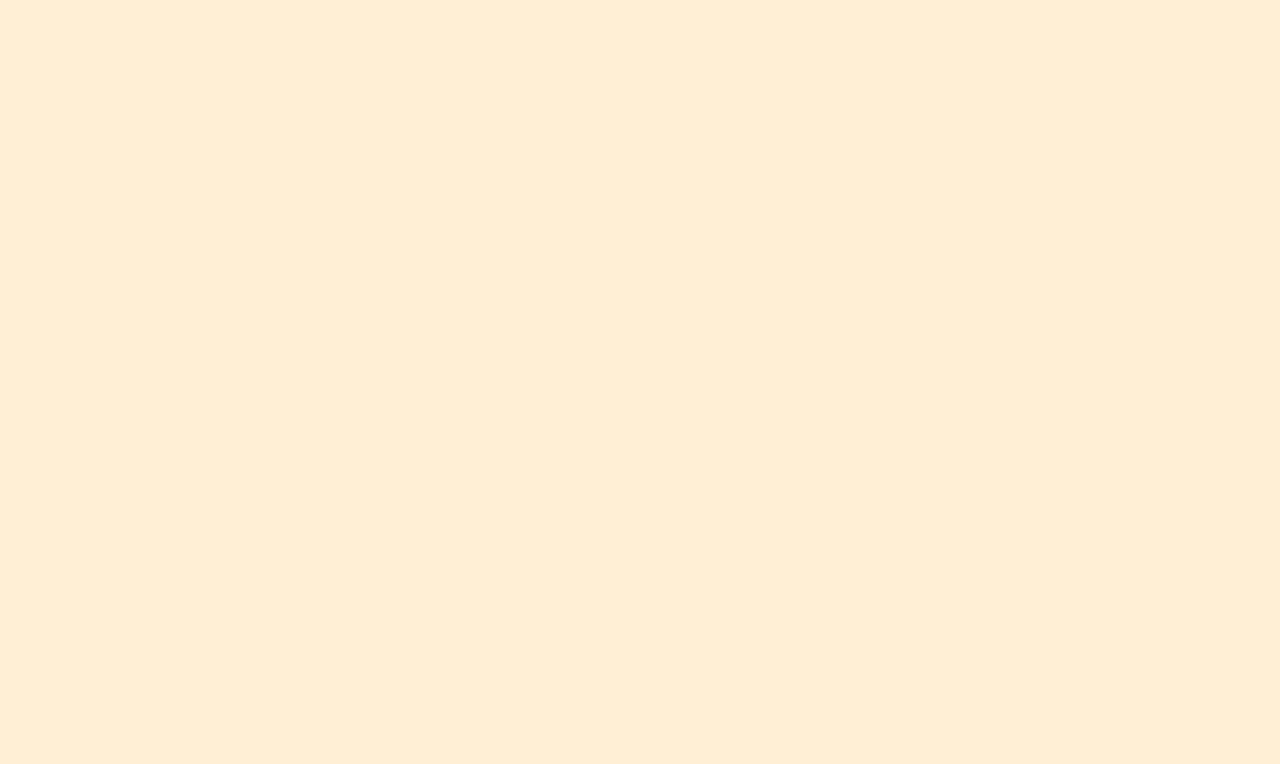
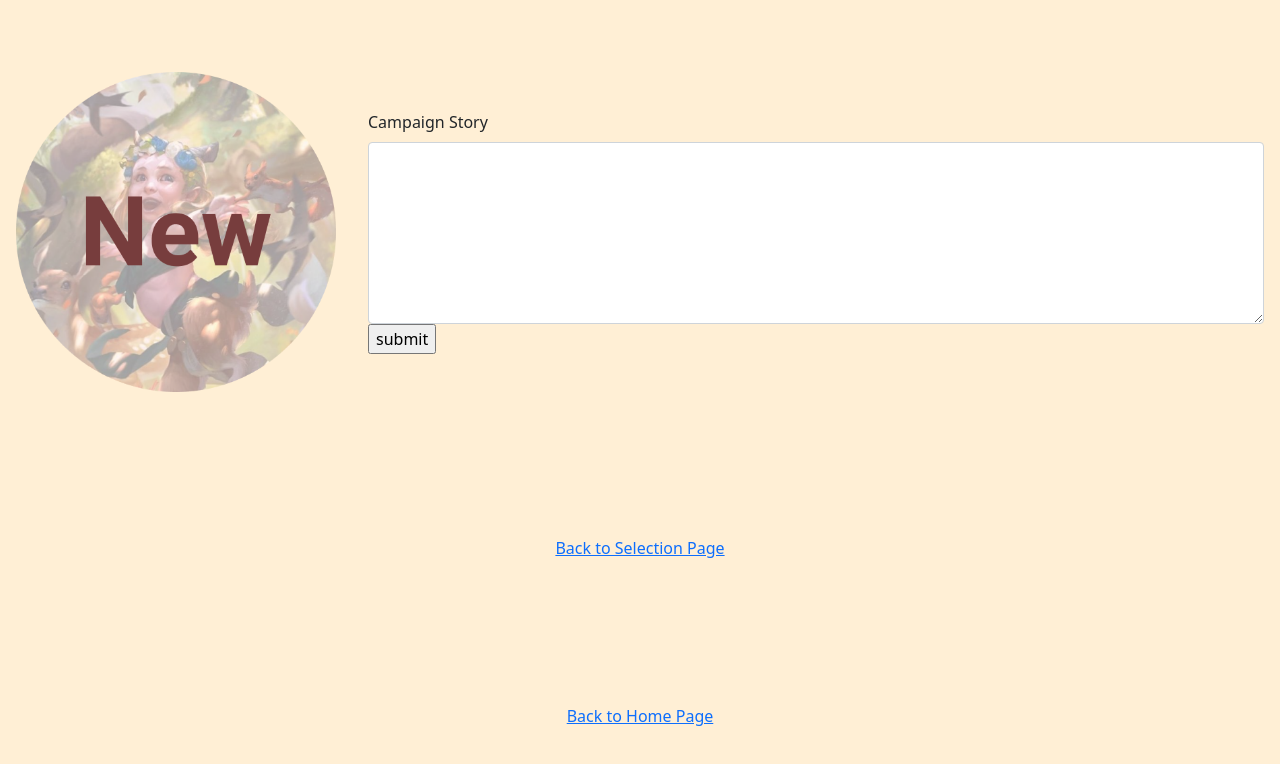
Before and after one commit to fadiatamny/AID-Master, a React (Create React App) app in the folder fate/: page /newGame in a window 1280 px wide. Shown: the top 764 px of the page. Built offline with nearby package versions, Linux system fonts and the light colour scheme.

Commit message:
create home page, adventurer login base, dm choose screen, new campaign base + fix input component to have an onchange attribute

```diff
--- a/fate/src/App.tsx
+++ b/fate/src/App.tsx
@@ -1,12 +1,22 @@
 import { BrowserRouter as Router, Route } from 'react-router-dom'
 import './index.css'
 import 'bootstrap/dist/css/bootstrap.min.css'
+import HomePage from './pages/StartingPages/HomaPage'
+import AdvLoginScreen from './pages/StartingPages/AdvLoginScreen'
+import DMLoginScreen from './pages/StartingPages/DMLoginScreen'
+import NewGame from './pages/StartingPages/DM/NewGame'
+import UploadGame from './pages/StartingPages/DM/UploadGame'
 import Test from './pages/Test'
 
 export default function App() {
     return (
         <Router>
-            <Route path="/" exact component={Test} />
+            <Route path="/" exact component={HomePage} />
+            <Route path="/AdventurerLogin" component={AdvLoginScreen} />
+            <Route path="/DMLogin" component={DMLoginScreen} />
+            <Route path="/newGame" component={NewGame} />
+            <Route path="/gameUpload" component={UploadGame} />
+            <Route path="/test" component={Test} />
         </Router>
     )
 }
--- a/fate/src/components/Input/Input.tsx
+++ b/fate/src/components/Input/Input.tsx
@@ -1,12 +1,26 @@
-// import styles from './Input.module.css'
+import React from 'react'
 
 export interface InputProps {
     label: string
     placeholder: string
+    id: string
+    className?: string
+    onChange?: (event: React.ChangeEvent<HTMLInputElement>) => void
 }
 
-const Input = ({ label, placeholder }: InputProps) => {
+const defaultProps: InputProps = {
+    id: '',
+    label: 'input label',
+    placeholder: 'placeholder',
+    className: '',
+    onChange: (event: React.ChangeEvent<HTMLInputElement>) => {
+        return event.target.value
+    }
+}
+
+const Input = ({ label, placeholder, id, className, onChange }: InputProps = defaultProps) => {
     return (
+        <div className={className}>
             <div className="input-group mb-3 ml-5 mr-5">
                 <input
                     type="text"
@@ -14,6 +28,8 @@ const Input = ({ label, placeholder }: InputProps) => {
                     placeholder={placeholder}
                     aria-label="Username"
                     aria-describedby="basic-addon1"
+                    id={id}
+                    onChange={onChange}
                 />
                 <div className="input-group-prepend">
                     <span className="input-group-text" id="basic-addon1">
@@ -21,6 +37,7 @@ const Input = ({ label, placeholder }: InputProps) => {
                     </span>
                 </div>
             </div>
+        </div>
     )
 }
 
--- /dev/null
+++ b/fate/src/pages/StartingPages/AdvLoginScreen.tsx
@@ -0,0 +1,39 @@
+import styles from './StartingPages.module.css'
+import Input from '../../components/Input/Input'
+import AdvCircle from '../../assets/images/CircleAdventurer.png'
+import { useState } from 'react'
+import { Link } from 'react-router-dom'
+
+const AdvLoginScreen = () => {
+    const [roomNumber, setRoomNumber] = useState('')
+
+    const handleSubmit = (event: React.FormEvent) => {
+        event.preventDefault()
+        alert(roomNumber)
+    }
+
+    const handleChange = (event: React.ChangeEvent<HTMLInputElement>) => {
+        setRoomNumber(event.target.value)
+    }
+
+    return (
+        <div className={styles.container}>
+            <img src={AdvCircle} className={styles.roundImage} />
+            <form onSubmit={handleSubmit}>
+                <Input
+                    id="AdvRoomEnter"
+                    className={styles.advRoomCode}
+                    label="Enter Room Code"
+                    placeholder="xxxx-xxxx-xxxx-xxxx"
+                    onChange={handleChange}
+                />
+                <input type="submit" value="submit" />
+            </form>
+            <Link className={styles.backButton} to="/">
+                Back to Home Page
+            </Link>
+        </div>
+    )
+}
+
+export default AdvLoginScreen
--- /dev/null
+++ b/fate/src/pages/StartingPages/DM/NewGame.tsx
@@ -0,0 +1,48 @@
+import styles from '../StartingPages.module.css'
+import { Link } from 'react-router-dom'
+import Form from 'react-bootstrap/Form'
+import newCircle from '../../../assets/images/CircleNew.png'
+import { useState } from 'react'
+
+const NewGame = () => {
+    const [campaign, setCampaign] = useState('')
+    const [submitFlag, setSubmitFlag] = useState(false)
+
+    const handleSubmit = (event: React.FormEvent) => {
+        event.preventDefault()
+        setSubmitFlag(false)
+        setCampaign(campaign)
+        alert(campaign)
+    }
+
+    const handleChange = (event: React.ChangeEvent<HTMLInputElement>) => {
+        setCampaign(event.target.value)
+    }
+
+    return (
+        <div className={styles.container}>
+            <img src={newCircle} className={styles.roundImage} />
+            <Form className={styles.textarea} onSubmit={handleSubmit}>
+                <Form.Group controlId="campaignStory">
+                    <Form.Label>Campaign Story</Form.Label>
+                    <Form.Control
+                        as="textarea"
+                        rows={7}
+                        readOnly={submitFlag}
+                        onChange={handleChange}
+                        value={campaign}
+                    />
+                </Form.Group>
+                <input type="submit" value="submit" />
+            </Form>
+            <Link className={styles.backButton} to="/DMLogin">
+                Back to Selection Page
+            </Link>
+            <Link className={styles.backButton} to="/">
+                Back to Home Page
+            </Link>
+        </div>
+    )
+}
+
+export default NewGame
--- /dev/null
+++ b/fate/src/pages/StartingPages/DM/UploadGame.tsx
@@ -0,0 +1,18 @@
+import styles from '../StartingPages.module.css'
+import { Link } from 'react-router-dom'
+
+const UploadGame = () => {
+    return (
+        <div className={styles.container}>
+            <h1>upload</h1>
+            <Link className={styles.backButton} to="/DMLogin">
+                Back to Selection Page
+            </Link>
+            <Link className={styles.backButton} to="/">
+                Back to Home Page
+            </Link>
+        </div>
+    )
+}
+
+export default UploadGame
--- /dev/null
+++ b/fate/src/pages/StartingPages/DMLoginScreen.tsx
@@ -0,0 +1,24 @@
+import { Link } from 'react-router-dom'
+import styles from './StartingPages.module.css'
+import newCircle from '../../assets/images/CircleNew.png'
+import uploadCircle from '../../assets/images/CircleUpload.png'
+import logo from '../../assets/images/Logo.png'
+
+const DMLoginScreen = () => {
+    return (
+        <div className={styles.container}>
+            <Link to="/newGame">
+                <img src={newCircle} className={styles.roundImage} />
+            </Link>
+            <img src={logo} alt="AID Master logo" className={styles.logo} />
+            <Link to="/gameUpload">
+                <img src={uploadCircle} className={styles.roundImage} />
+            </Link>
+            <Link className={styles.backButton} to="/">
+                Back to Home Page
+            </Link>
+        </div>
+    )
+}
+
+export default DMLoginScreen
--- /dev/null
+++ b/fate/src/pages/StartingPages/HomaPage.tsx
@@ -0,0 +1,21 @@
+import { Link } from 'react-router-dom'
+import styles from './StartingPages.module.css'
+import logo from '../../assets/images/Logo.png'
+import AdvCircle from '../../assets/images/CircleAdventurer.png'
+import DMCircle from '../../assets/images/CircleDM.png'
+
+const HomaPage = () => {
+    return (
+        <div className={styles.container}>
+            <Link to="/AdventurerLogin">
+                <img src={AdvCircle} className={styles.roundImage} />
+            </Link>
+            <img src={logo} alt="AID Master logo" className={styles.logo} />
+            <Link to="/DMLogin">
+                <img src={DMCircle} className={styles.roundImage} />
+            </Link>
+        </div>
+    )
+}
+
+export default HomaPage
--- /dev/null
+++ b/fate/src/pages/StartingPages/StartingPages.module.css
@@ -0,0 +1,29 @@
+.container {
+    display: flex;
+    justify-content: space-around;
+    align-items: center;
+    margin: 0 auto;
+    height: 100vh;
+    flex-wrap: wrap;
+}
+
+.roundImage {
+    width: 25vw;
+}
+
+.logo {
+    width: 30vw;
+}
+
+.advRoomCode {
+    width: 60vw;
+}
+
+.backButton {
+    flex-basis: 100vw;
+    text-align: center;
+}
+
+.textarea{
+    flex-basis: 70%;
+}
--- a/fate/src/pages/Test.tsx
+++ b/fate/src/pages/Test.tsx
@@ -38,7 +38,8 @@ const Test = () => {
             <PlusMinus onClick={clickButtton}>
                 <p>-</p>
             </PlusMinus>
-            <Input label="Character Name" placeholder="Smittens the Unbroken" />
+            <Input id="Chartest" label="Character Name" placeholder="Smittens the Unbroken" />
+            <Input id="noclasstest" label="no class test" placeholder="trying an input with a missing attribute" />
             <Message username={username} playerName={playerName} messageText={messageText} myMessage={true} />
             <Message username={username} playerName={playerName} messageText={messageText} myMessage={false} />
         </div>
```
Also changed, not shown: fate/src/assets/images/CircleDM.png (added), fate/src/assets/images/Logo.png (added). Lines whose indentation alone changed are shown as unchanged.
